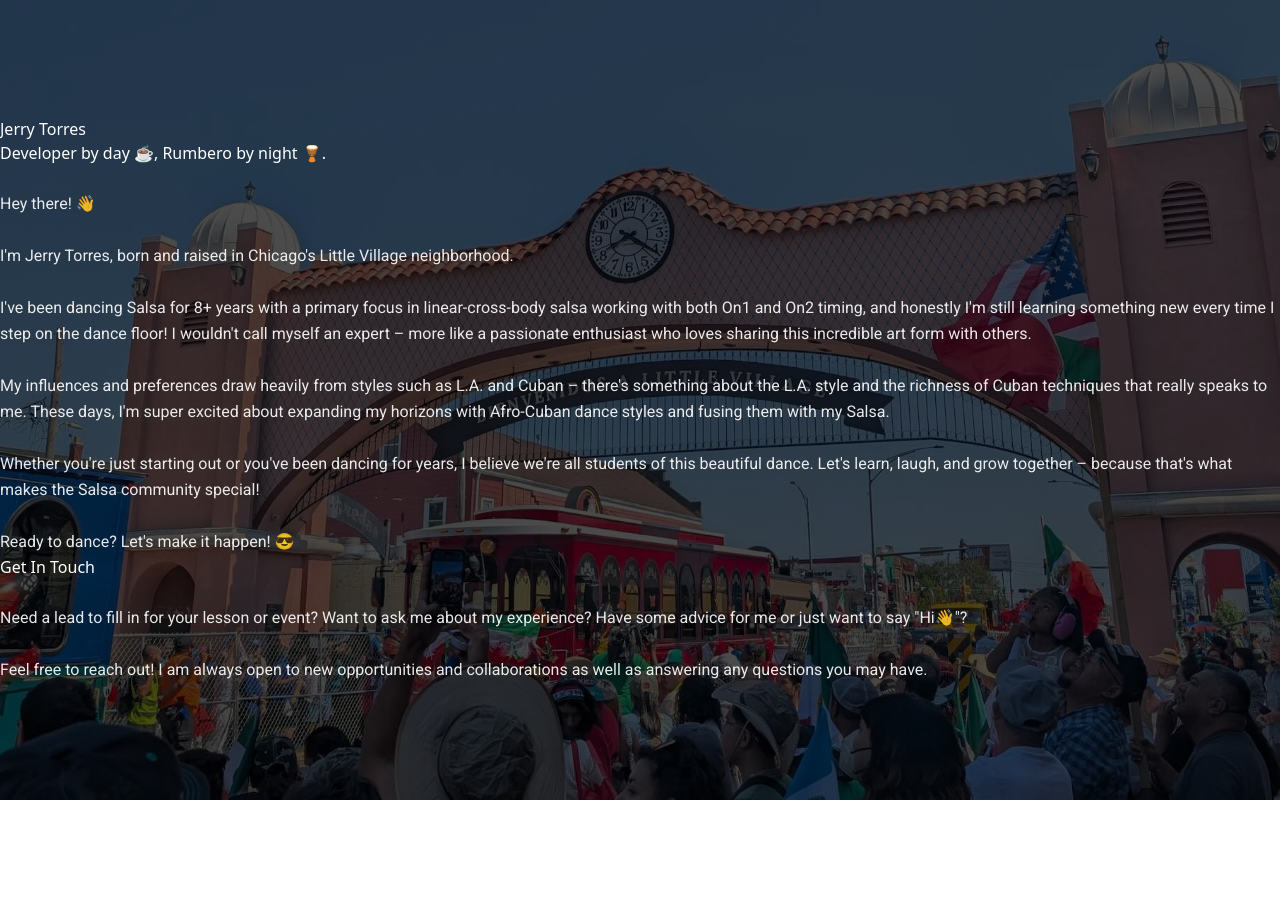
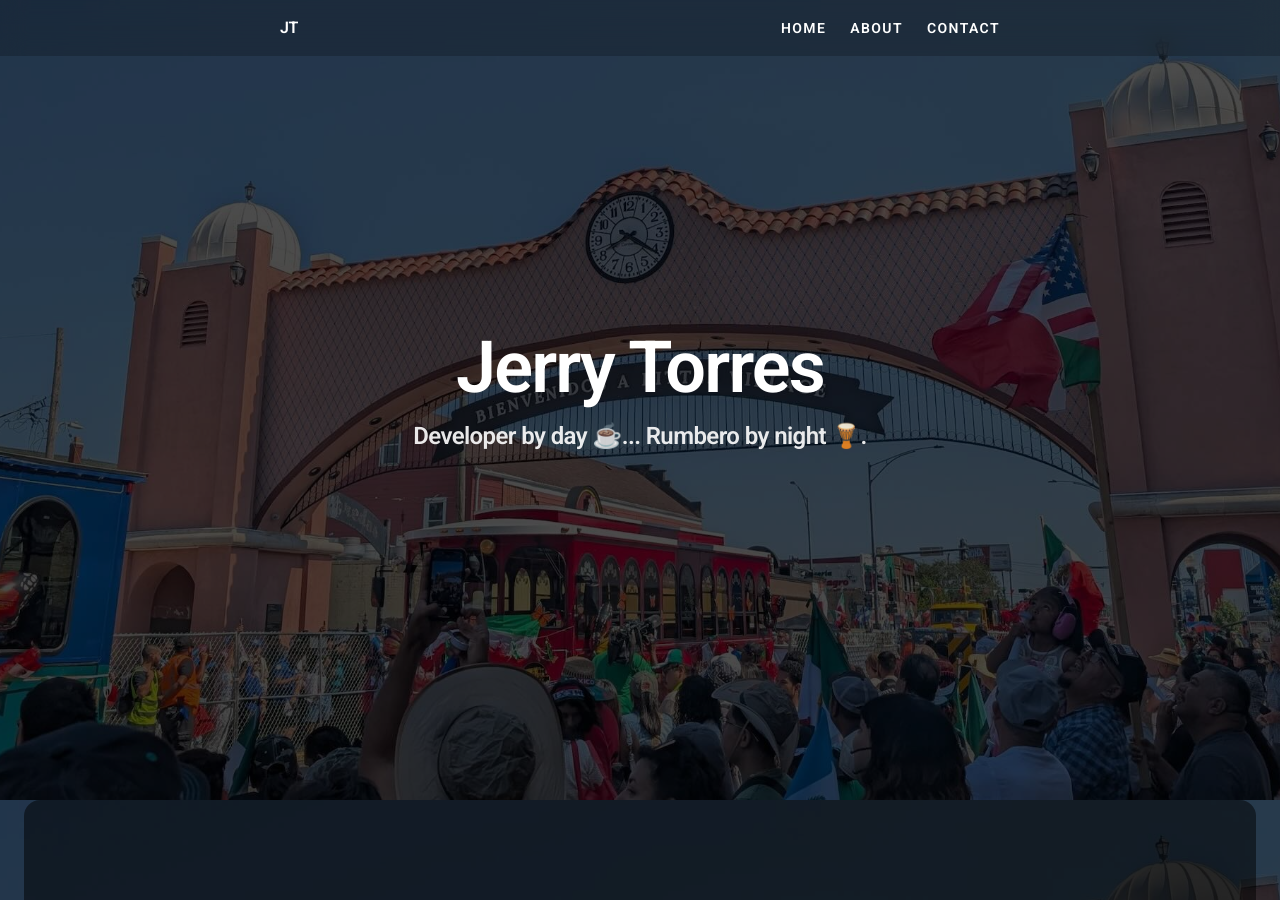
Before and after one commit to gtor23/jerry-dance-info, a React (Vite) app: page / in a window 1280 px wide. Shown: the top 900 px of the page. Before the commit the page ends 800 px from the top, so only its background shows below. Built offline with nearby package versions, Linux system fonts and the light colour scheme.

Commit message:
adding header and other styling changes

```diff
--- a/index.html
+++ b/index.html
@@ -3,7 +3,7 @@
   <head>
     <link rel="preconnect" href="https://fonts.googleapis.com">
     <link rel="preconnect" href="https://fonts.gstatic.com" crossorigin>
-    <link href="https://fonts.googleapis.com/css2?family=Roboto:wght@400;700&display=swap" rel="stylesheet">
+    <link href="https://fonts.googleapis.com/css2?family=Roboto:wght@400;600&display=swap" rel="stylesheet">
     <meta charset="UTF-8" />
     <meta name="viewport" content="width=device-width, initial-scale=1.0" />
     <title>Jerry's Dance Page</title>
--- a/src/App.jsx
+++ b/src/App.jsx
@@ -1,9 +1,10 @@
-import { Hero, AboutMe, ContactMe } from './index'
+import { Header, Hero, AboutMe, ContactMe } from './index'
 
 function App() {
     return (
-        <div className="min-h-screen flex items-center justify-center">
-            <main>
+        <div className="min-h-screen flex items-center flex-col">
+            <Header />
+            <main className="w-full mx-auto px-6">
                 <Hero />
                 <AboutMe />
                 <ContactMe />
--- a/src/components/AboutMe/AboutMe.jsx
+++ b/src/components/AboutMe/AboutMe.jsx
@@ -2,17 +2,11 @@
 
 export default function AboutMe() {
     return (
-        <section className ="section-about-me">
-            <div className="about-me-heading">
-                {/* <h2 className='text-white'>
-                    About Me
-                </h2> */}
-            </div>
-            <div className="about-me-text">
-                <p style={{ whiteSpace: 'pre-line' }}>
-                    {aboutMeContent}
-                </p>
-            </div>
+        <section className="bg-[rgba(0,0,0,0.5)] py-24 rounded-2xl">
+            <h2>About Me</h2>
+            <p style={{ whiteSpace: 'pre-line' }}>
+                {aboutMeContent}
+            </p>
         </section>
     )
 }
--- a/src/components/ContactMe/ContactMe.jsx
+++ b/src/components/ContactMe/ContactMe.jsx
@@ -2,12 +2,21 @@
 
 export default function ContactMe() {
     return (
-        <section className="section-contact-me">
-            <div>
-                <h1 className='text-white'>Get In Touch</h1>
+        <section className="section-contact-me bg-[rgba(0,0,0,0.5)] py-24 pb-40 rounded-2xl">
+            <div className="max-w-xl">
+                <h2>Get In Touch</h2>
                 <p className="get-in-touch" style={{ whiteSpace: 'pre-line' }}>
                     {getInTouchContent}
                 </p>
+
+                <div className="mt-10">
+                    <a
+                        href="mailto:your-email@example.com"
+                        className="inline-block bg-white text-black font-bold py-3 px-8 rounded-full hover:bg-opacity-90 transition-all"
+                    >
+                        Say Hola 👋
+                    </a>
+                </div>
             </div>
         </section>
     )
--- /dev/null
+++ b/src/components/Header/Header.jsx
@@ -0,0 +1,14 @@
+export default function Header() {
+    return (
+        <header className="fixed top-0 left-0 w-full z-50 bg-black/20 backdrop-blur-md">
+            <nav className="max-w-3xl mx-auto px-6 py-4 flex justify-between items-center">
+                <span className="font-semibold tracking-tight">JT</span>
+                <ul className="flex gap-6 text-sm font-semibold uppercase tracking-widest">
+                    <li><a href="#hero" className="hover:text-white/70 transition-colors">Home</a></li>
+                    <li><a href="#about" className="hover:text-white/70 transition-colors">About</a></li>
+                    <li><a href="#contact" className="hover:text-white/70 transition-colors">Contact</a></li>
+                </ul>
+            </nav>
+        </header>
+    )
+}
--- /dev/null
+++ b/src/components/Header/index.js
@@ -0,0 +1 @@
+export { default } from './Header';
--- a/src/components/Hero/Hero.jsx
+++ b/src/components/Hero/Hero.jsx
@@ -1,10 +1,10 @@
 export default function Hero() {
     return (
-        <section className="section-hero">
-            <div>
-                <h1 className='text-white'>Jerry Torres</h1>
-                <h2 className='text-white'>Developer by day ☕️, Rumbero by night 🪘.</h2>
-            </div>
+        <section className="min-h-screen flex flex-col justify-center text-center">
+            <h1>Jerry Torres</h1>
+            <h2 className='opacity-90'>
+                Developer by day ☕️... Rumbero by night 🪘.
+            </h2>
         </section>
     )
 }
--- a/src/content/aboutMeContent.js
+++ b/src/content/aboutMeContent.js
@@ -1,5 +1,5 @@
 export const aboutMeContent = `
-Hey there! 👋
+Hey there! 👋 A little bit about me.
 
 I'm Jerry Torres, born and raised in Chicago's Little Village neighborhood.
 
@@ -9,5 +9,5 @@
 
 Whether you're just starting out or you've been dancing for years, I believe we're all students of this beautiful dance. Let's learn, laugh, and grow together – because that's what makes the Salsa community special!
 
-Ready to dance? Let's make it happen! 😎
+Ready to dance? Let's make it happen! 😁
 `
--- a/src/index.css
+++ b/src/index.css
@@ -1,30 +1,40 @@
-@tailwind base;
+@tailwind base;@tailwind base;
 @tailwind components;
 @tailwind utilities;
 
 @layer base {
-  p {
-    @apply font-body text-white/90 leading-relaxed;
-  }
-}
-
-/* Remove default spacing */
   body, #root {
     margin: 0;
     padding: 0;
+    min-height: 100vh;
   }
 
-/* Apply responsive background to root */
   #root {
-  background-image: linear-gradient(rgba(0, 0, 0, 0.7), rgba(0, 0, 0, 0.7)), url(/images/la_villita_mobile.jpeg);
+    background-attachment: fixed;
     background-size: cover;
     background-position: center;
     background-repeat: no-repeat;
-  min-height: 100vh;
+    --overlay: linear-gradient(rgba(0, 0, 0, 0.7), rgba(0, 0, 0, 0.7));
+    background-image: var(--overlay), url(/images/la_villita_mobile.jpeg);
+    @apply text-white font-body; /* Set Roboto as global default here */
+  }
+
+  /* Headings: Semi-Bold makes them look softer/cleaner than Bold */
+  h1, h2 {
+    @apply font-semibold tracking-tight mb-4;
+  }
+
+  h1 { @apply text-5xl md:text-7xl; }
+  h2 { @apply text-xl md:text-2xl; }
+
+  /* Body Text: Regular weight */
+  p {
+    @apply font-normal text-white/90 leading-relaxed text-lg mb-6;
+  }
 }
 
 @media (min-width: 768px) {
   #root {
-    background-image: linear-gradient(rgba(0, 0, 0, 0.7), rgba(0, 0, 0, 0.7)), url(/images/la_villita.jpeg);
+    background-image: var(--overlay), url(/images/la_villita.jpeg);
   }
 }
--- a/src/index.js
+++ b/src/index.js
@@ -1,3 +1,4 @@
+export { default as Header } from './components/Header';
 export { default as Hero } from './components/Hero';
 export { default as AboutMe } from './components/AboutMe';
 export { default as ContactMe } from './components/ContactMe';
--- a/tailwind.config.js
+++ b/tailwind.config.js
@@ -1,5 +1,5 @@
 /** @type {import('tailwindcss').Config} */
-module.exports = {
+export default {
   content: [
     "./index.html",
     "./src/**/*.{js,ts,jsx,tsx}",
```
Lines whose indentation alone changed are shown as unchanged.
